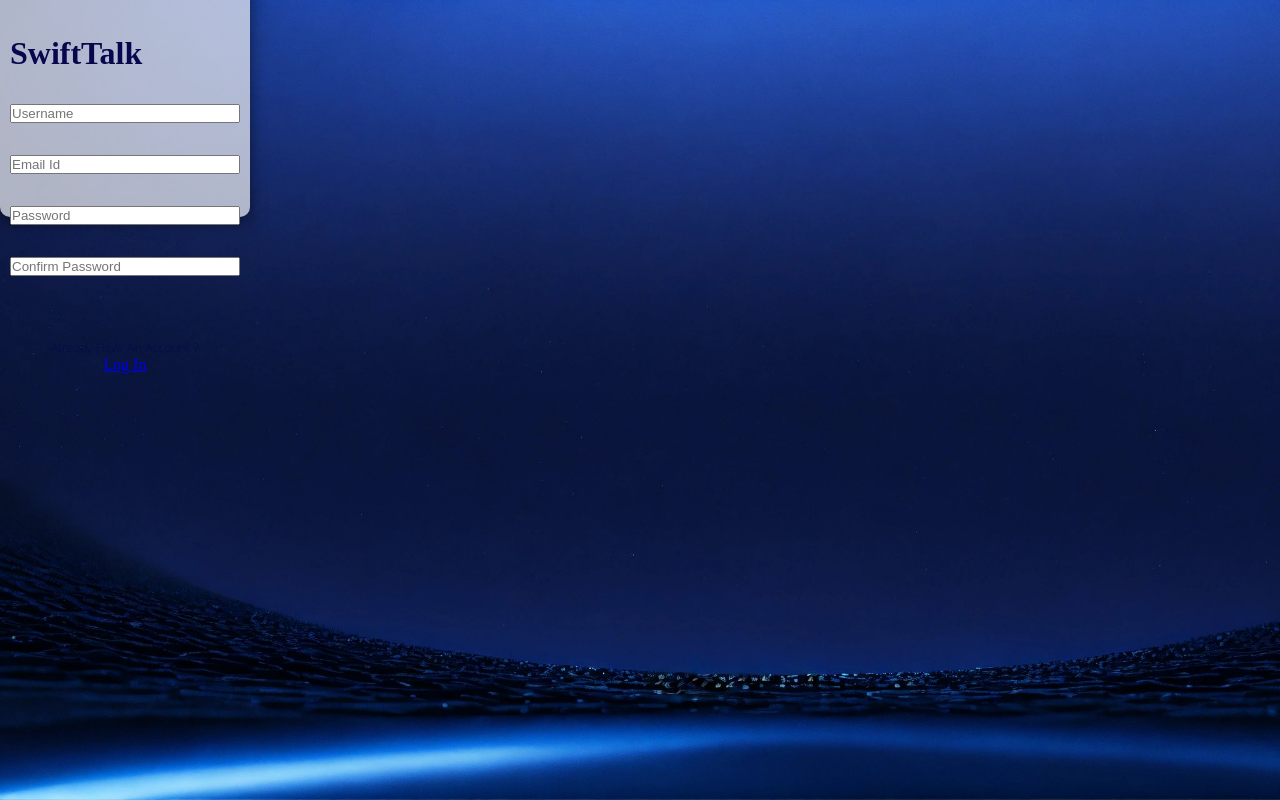
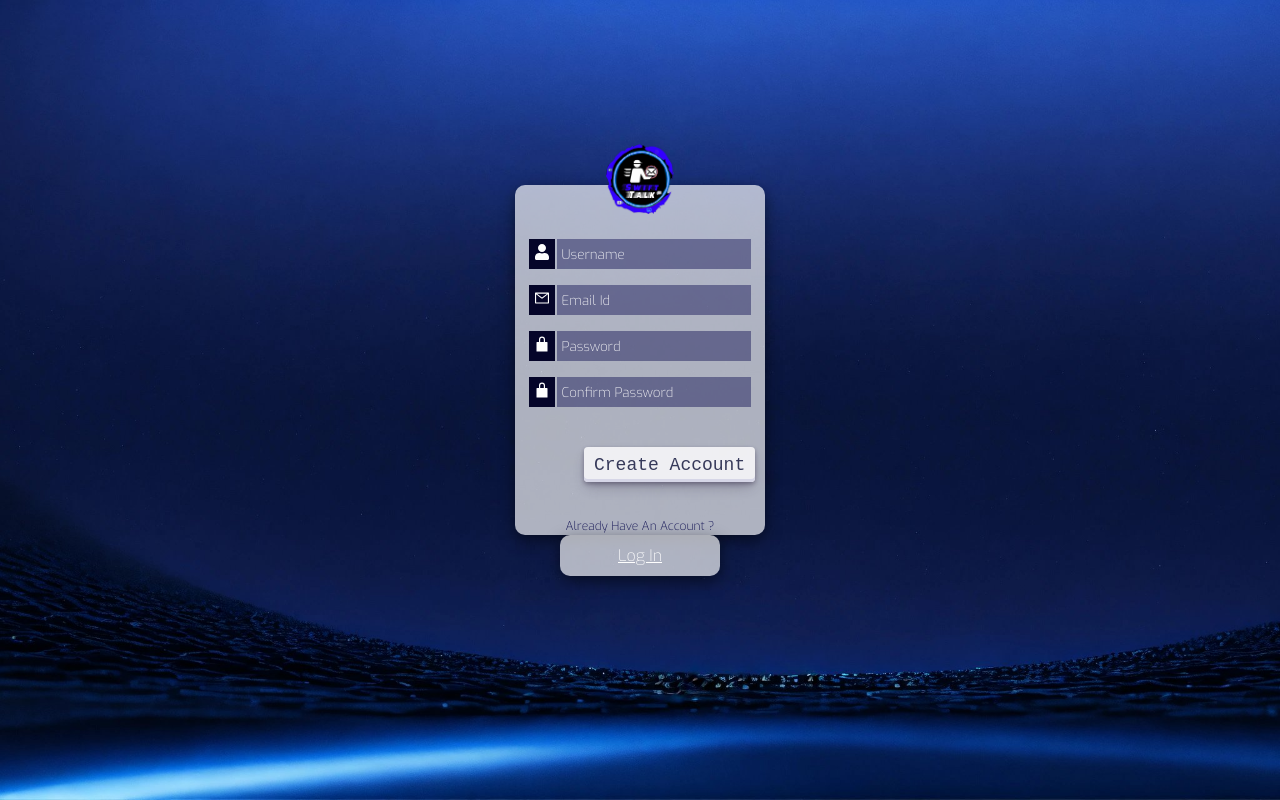
Before and after one commit to Pratim05/RealtimeChatApp, a React (Create React App) app in the folder client/: page /register in a window 1280 px wide. Built offline with nearby package versions, Linux system fonts and the light colour scheme; a web font is replaced by a local one.

Commit message:
title and icon added

```diff
--- a/client/src/pages/CssFiles/Register.css
+++ b/client/src/pages/CssFiles/Register.css
@@ -0,0 +1,142 @@
+@import url('https://fonts.googleapis.com/css2?family=Exo:wght@200&display=swap');
+
+.Register{
+    height: 90vh;
+    display: flex;
+    flex-direction: column;
+    align-items: center;
+    justify-content: center;
+
+}
+#from1{
+
+    margin-top: -33px;
+    height: 350px;
+    width: 250px;
+    display: flex;
+    flex-direction: column;
+    gap: 2rem;
+    justify-content: space-between;
+    background: rgba(255, 255, 255, 0.671);
+    padding: 10px;
+    padding-top: 50px;
+    border-radius: 10px;
+    box-shadow: 0 5px 15px rgba(0, 0, 0, 0.5);
+    color: rgb(7, 7, 77);
+    padding-bottom: 1px;
+}
+
+.input-boxes{
+    display: flex;
+    flex-direction: column;
+    gap: 0.5rem;
+}
+.brand{
+    z-index: 1000;
+}
+.input-box{
+    display: flex;
+    gap: 0.1rem;
+
+    padding: 4px;
+
+}
+.input-box .icon{
+    padding: 5px;
+    background-color: rgb(5, 5, 41);
+    color: white;
+}
+.input-box input{
+    border: none;
+    padding: 5px;
+    width: 100%;
+    color: white;
+    background-color: rgba(9, 9, 78, 0.445);
+    font-family: 'Exo';
+}
+.input-box input::placeholder{
+    color: white;
+    font-family: 'Exo';
+}
+
+.mid-line{
+    display: flex;
+    flex-direction: row-reverse;
+    justify-content: space-between;
+    align-items: center;
+}
+.forget-pass{
+    font-size: 10px;
+    font-family: 'Exo';
+}
+.option-btn{
+    width: 10rem;
+    text-align: center;
+    color: white;
+    background: rgba(255, 255, 255, 0.671);
+    padding: 10px;
+    border-radius: 10px;
+    box-shadow: 0 5px 15px rgba(0, 0, 0, 0.5);
+    font-family: 'Exo';
+}
+.option-btn:hover{
+    width: 10rem;
+    text-align: center;
+    color: rgb(11, 3, 51);
+    background: rgba(255, 255, 255, 0.904);
+    padding: 10px;
+    border-radius: 10px;
+    box-shadow: 0 5px 15px rgba(0, 0, 0, 0.5);
+}
+
+span{
+ text-align: center;
+}
+
+
+span p{
+    font-size: 12px;
+    font-family: 'Exo';
+}
+
+
+/* CSS */
+.form-btn{
+  align-items: center;
+  appearance: none;
+  background-color: #fcfcfdd5;
+  border-radius: 4px;
+  border-width: 0;
+  box-shadow: rgba(45, 35, 66, 0.4) 0 2px 4px,rgba(45, 35, 66, 0.3) 0 7px 13px -3px,#D6D6E7 0 -3px 0 inset;
+  box-sizing: border-box;
+  color: #36395A;
+  cursor: pointer;
+  display: inline-flex;
+  font-family: "JetBrains Mono",monospace;
+  height: 35px;
+  justify-content: center;
+  line-height: 1;
+  list-style: none;
+  overflow: hidden;
+  padding-left: 10px;
+  padding-right: 10px;
+  position: relative;
+  text-align: left;
+  text-decoration: none;
+  transition: box-shadow .15s,transform .15s;
+  user-select: none;
+  -webkit-user-select: none;
+  touch-action: manipulation;
+  white-space: nowrap;
+  will-change: box-shadow,transform;
+  font-size: 18px;
+}
+
+.form-btn:focus {
+  box-shadow: #D6D6E7 0 0 0 1.5px inset, rgba(45, 35, 66, 0.4) 0 2px 4px, rgba(45, 35, 66, 0.3) 0 7px 13px -3px, #D6D6E7 0 -3px 0 inset;
+}
+
+.form-btn:hover {
+  box-shadow: rgba(45, 35, 66, 0.4) 0 4px 8px, rgba(45, 35, 66, 0.3) 0 7px 13px -3px, #D6D6E7 0 -3px 0 inset;
+  transform: translateY(-2px);
+}
--- a/client/src/pages/Login.jsx
+++ b/client/src/pages/Login.jsx
@@ -6,7 +6,7 @@ import "react-toastify/dist/ReactToastify.css"
 import { loginRoute } from '../utils/APIRoutes'
 import app_logo from "../assets/app_logo.png"
 import { FaUser } from "react-icons/fa";
-import { IoLockClosedSharp } from "react-icons/io5";
+import { IoLockClosedSharp,IoLockOpenSharp } from "react-icons/io5";
 
 
 import "./CssFiles/Login.css"
@@ -75,6 +75,17 @@ const handleChange = (e)=>{
 
 }
 
+const [visible, setVisible] = useState("password")
+const visiblePasword = ()=>{
+  if(visible === "password"){
+  setVisible("text")
+}
+  if(visible === "text"){
+  setVisible("password")
+}
+
+}
+
 
   return (
 
@@ -93,9 +104,16 @@ const handleChange = (e)=>{
   </div>
 
   <div className="input-box">
-  <div className="icon"><IoLockClosedSharp /></div>
-  <input type='password' placeholder='Password' name='password' onChange={(e)=>{handleChange(e)}}/>
+  <div className="icon" onClick={()=>{visiblePasword()}}>
+        {visible === "password" ? (
+          <IoLockClosedSharp />
+        ) : (
+          <IoLockOpenSharp />
+        )}
+      </div>  <input type={visible} placeholder='Password' name='password' onChange={(e)=>{handleChange(e)}}/>
   </div>
+
+
 </div>
 <div className="mid-line">
 <button className='form-btn' type='submit'>Log in</button>
--- a/client/src/pages/Register.jsx
+++ b/client/src/pages/Register.jsx
@@ -4,6 +4,15 @@ import axios from "axios"
 import {ToastContainer , toast} from "react-toastify"
 import "react-toastify/dist/ReactToastify.css"
 import { registerRoute } from '../utils/APIRoutes'
+import app_logo from "../assets/app_logo.png"
+import { FaUser } from "react-icons/fa";
+import { IoLockClosedSharp,IoLockOpenSharp } from "react-icons/io5";
+import { AiOutlineMail } from "react-icons/ai";
+
+
+ import "./CssFiles/Register.css"
+
+
 
 function Register() {
   const navigate = useNavigate()
@@ -76,28 +85,82 @@ const handleChange = (e)=>{
 
 }
 
+const [visible, setVisible] = useState("password")
+const visiblePasword = ()=>{
+  if(visible === "password"){
+  setVisible("text")
+}
+  if(visible === "text"){
+  setVisible("password")
+}
+
+}
+
+
+
 
   return (
 
     <div className='Register'>
-       <form onSubmit={(event)=>{handleSubmit(event)}}>
+
 
        <div className="brand">
-        <img src="" alt="" srcset="" />
-        <h1>SwiftTalk</h1>
+        <img src={app_logo} alt="SwiftTalk" height={70}srcset="" />
+
        </div>
+       <form onSubmit={(event)=>{handleSubmit(event)}} id="from1">
 
-       <input type='text' placeholder='Username' name='username' onChange={(e)=>{handleChange(e)}}/>
-       <input type='email' placeholder='Email Id' name='email' onChange={(e)=>{handleChange(e)}}/>
-       <input type='password' placeholder='Password' name='password' onChange={(e)=>{handleChange(e)}}/>
-       <input type='password' placeholder='Confirm Password' name='confirmPassword' onChange={(e)=>{handleChange(e)}}/>
+       <div className="input-boxes">
+       <div className="input-box">
+  <div className="icon"><FaUser /></div>
+  <input type='text' placeholder='Username' name='username' onChange={(e)=>{handleChange(e)}}/>
+  </div>
 
-       <button className='form-btn' type='submit'>Create Account</button>
-       <span>
-        <p>Already Have An Account ?</p><Link to="/login">Log In</Link>
+
+
+
+  <div className="input-box">
+  <div className="icon"><AiOutlineMail /></div>
+  <input type='email' placeholder='Email Id' name='email' onChange={(e)=>{handleChange(e)}}/>
+  </div>
+
+
+
+
+  <div className="input-box">
+  <div className="icon" onClick={()=>{visiblePasword()}}>
+        {visible === "password" ? (
+          <IoLockClosedSharp />
+        ) : (
+          <IoLockOpenSharp />
+        )}
+      </div>  <input type={visible} placeholder='Password' name='password' onChange={(e)=>{handleChange(e)}}/>
+  </div>
+
+  <div className="input-box">
+  <div className="icon" onClick={()=>{visiblePasword()}}>
+        {visible === "password" ? (
+          <IoLockClosedSharp />
+        ) : (
+          <IoLockOpenSharp />
+        )}
+      </div>  <input type={visible} placeholder='Confirm Password' name='confirmpassword' onChange={(e)=>{handleChange(e)}}/>
+  </div>
+
+</div>
+
+
+
+<div className="mid-line">
+<button className='form-btn' type='submit'>Create Account</button>
+</div>
+
+      <span>
+        <p>Already Have An Account ?</p>
        </span>
 
        </form>
+       <Link  className='option-btn' to="/login">Log In</Link>
        <ToastContainer/>
     </div>
 
```
Also changed, not shown: client/public/app_logo.png (deleted), 1 other file (tests, documents, lock files or other folders).
